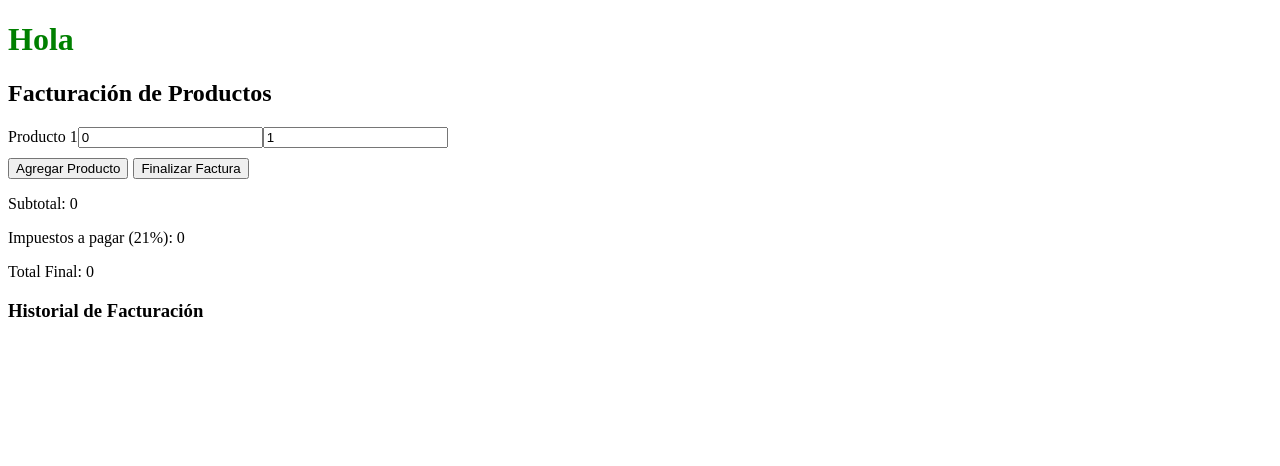
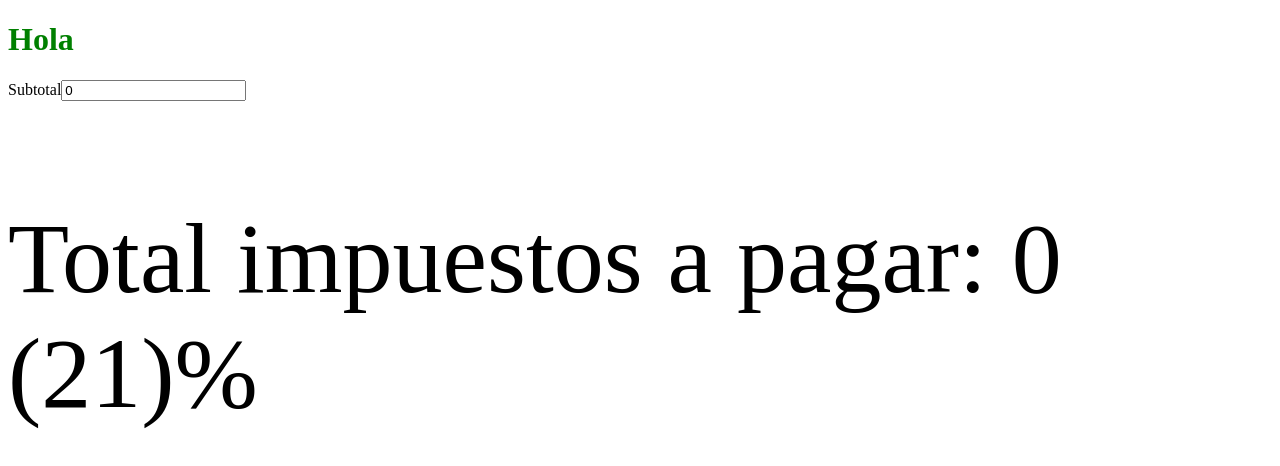
Before and after one commit to gabrieladia1979/Vue.js-Profesional-Course-50Hours, a Vue app in the folder PostCard/: page / in a window 1280 px wide. Shown: the top 466 px of the page. Built offline with nearby package versions, Linux system fonts and the light colour scheme.

Commit message:
Changing Names for Eslint

```diff
--- a/PostCard/src/App.vue
+++ b/PostCard/src/App.vue
@@ -1,12 +1,12 @@
 <template>
   <div>
     <h1>Hola</h1>
-    <ComputedExerciseFull />
+    <CustomDirectives />
   </div>
 </template>
 
 <script lang="ts" setup>
-import ComputedExerciseFull from './components/Clase_6/ComputedExcerciseFull.vue';
+  import CustomDirectives from './components/Clase_7/CustomDirectives.vue';
 </script>
 
 <style>
--- /dev/null
+++ b/PostCard/src/components/Clase_7/CustomDirectives.vue
@@ -0,0 +1,18 @@
+<template>
+  <div>
+      <label for="subtTotal">Subtotal</label>
+      <input type="number" v-model="subtTotal">
+      <p v-custom-size="100">Total impuestos a pagar: {{ TotalVat }}  ({{ vat }})%</p>
+  </div>
+</template>
+
+<script lang="ts" setup>
+    import { ref, Ref, computed } from 'vue';
+
+    const vat = 21; // valor constante
+    let subtTotal: Ref<number> = ref(0);
+    const TotalVat = computed(() => (vat * subtTotal.value) / 100);
+</script>
+
+<style scoped>
+</style>
```
Also changed, not shown: PostCard/src/components/Clase_7/Directives.vue (deleted, +0 -19 lines).
